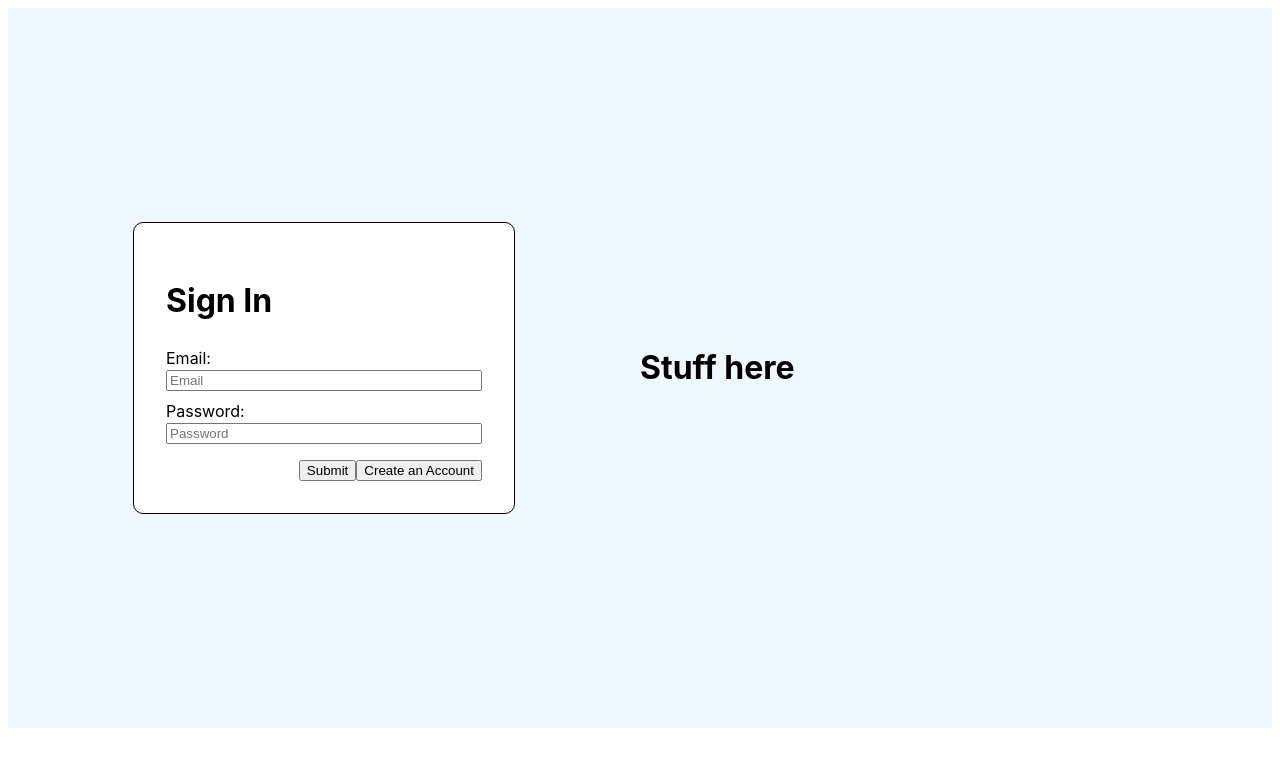
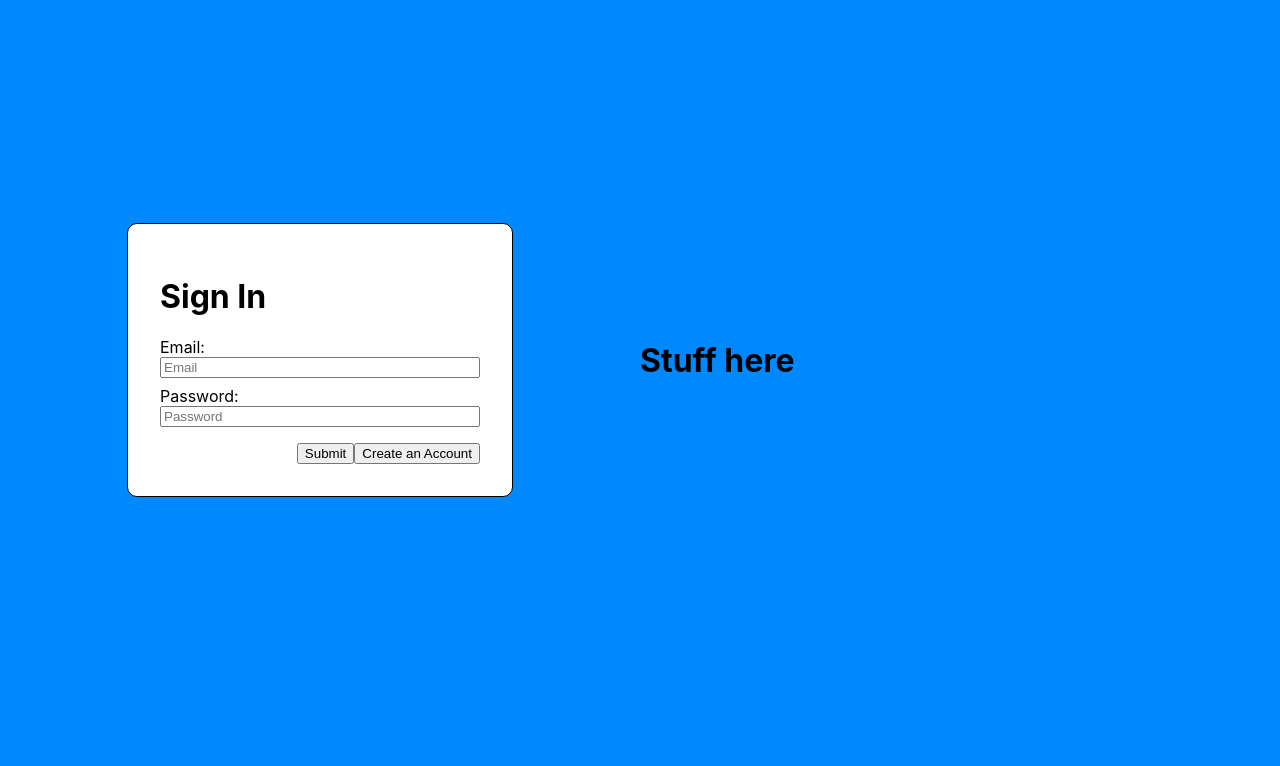
Before and after one commit to Jessiroo/to-do, a React (Vite) app: page / in a window 1280 px wide. Shown: the top 766 px of the page. Built offline with nearby package versions, Linux system fonts and the light colour scheme; no server answers.

Commit message:
moving auth to hook from context

```diff
--- a/src/App.jsx
+++ b/src/App.jsx
@@ -1,6 +1,5 @@
 import { createBrowserRouter, RouterProvider } from "react-router-dom";
 
-import AuthProvider from "./context/AuthProvider";
 import RootLayout from './pages/RootLayout';
 import WelcomePage from './pages/Welcome';
 import HomePage from './pages/Home';
@@ -18,9 +17,7 @@ const router = createBrowserRouter([
 
 function App() {
   return (
-    <AuthProvider>
-      <RouterProvider router={router} />
-    </AuthProvider>
+    <RouterProvider router={router} />
   );
 }
 
--- a/src/components/AddToDo.jsx
+++ b/src/components/AddToDo.jsx
@@ -6,7 +6,7 @@ import classes from './AddToDo.module.css';
 import { auth, db } from "../firebase/firebase_config";
 import { set, ref } from "firebase/database";
 
-const AddToDo = () => {
+const AddToDo = (props) => {
   const [newToDo, setNewToDo] = useState('');
 
   // Handler functions
@@ -16,6 +16,8 @@ const AddToDo = () => {
 
   const addItemHandler = () => {
     // const uid = uid();
+    const userId = auth.currentUser.uid;
+    console.log(userId);
     // set(ref(db, `/${auth.currentUser.uid}/${uid}`), {
     //   toDo: newToDo,
     //   uid,
@@ -24,7 +26,7 @@ const AddToDo = () => {
 
   // Component Return
   return (
-    <Card>
+    <Card className={classes.addCard}>
       <h1>Add New Item:</h1>
       <input
         onChange={newToDoChangeHandler}
--- a/src/components/AddToDo.module.css
+++ b/src/components/AddToDo.module.css
@@ -0,0 +1,12 @@
+.addCard {
+  display: flex;
+  flex-direction: column;
+  padding: 2rem;
+  width: 50%;
+}
+
+@media (max-width: 800px) {
+  .addCard {
+    width: 80%;
+  }
+}
--- a/src/components/Login.jsx
+++ b/src/components/Login.jsx
@@ -1,12 +1,15 @@
-import { Fragment, useContext, useState } from 'react';
+import { Fragment, useState } from 'react';
 
 import Card from '../Layout/Card';
 import Button from '../Layout/Button';
-import AuthContext from '../context/auth-context';
 import classes from './Login.module.css';
+import useAuth from '../hooks/use-auth';
 
 const Login = () => {
-  const { updateUser, createUser } = useContext(AuthContext);
+  const {
+    signInUser,
+    createUser,
+  } = useAuth();
   const [email, setEmail] = useState('');
   const [password, setPassword] = useState('');
   const [isRegistering, setIsRegistering] = useState(false);
@@ -26,7 +29,7 @@ const Login = () => {
   };
 
   const signInHandler = () => {
-    updateUser(email, password);
+    signInUser(email, password);
   };
 
   // Create Account Handlers
--- a/src/context/AuthProvider.jsx
+++ /dev/null
@@ -1,38 +0,0 @@
-import AuthContext from "./auth-context";
-import { auth } from "../firebase/firebase_config";
-import { createUserWithEmailAndPassword, onAuthStateChanged, signInWithEmailAndPassword, signOut } from "firebase/auth";
-
-// AuthProvider
-const AuthProvider = (props) => {
-
-  const updateUserHandler = (email, password) => {
-    signInWithEmailAndPassword(auth, email, password).catch(err => alert(err.message));
-  };
-
-  const createUserHandler = (email, password, verifyPassword) => {
-    if (password === verifyPassword) {
-      createUserWithEmailAndPassword(auth, email, password).catch(err => alert(err.message));
-    } else {
-      alert('Passwords must match!')
-    }
-  };
-
-  const clearUserHandler = () => {
-    signOut(auth).catch(err => alert(err.message));
-  };
-
-  // Provided authContext
-  const authContext = {
-    updateUser: updateUserHandler,
-    createUser: createUserHandler,
-    clearUser: clearUserHandler,
-  };
-
-  return (
-    <AuthContext.Provider value={authContext}>
-      {props.children}
-    </AuthContext.Provider>
-  );
-};
-
-export default AuthProvider;
--- a/src/context/auth-context.js
+++ /dev/null
@@ -1,9 +0,0 @@
-import { createContext } from "react";
-
-const AuthContext = createContext({
-  updateUser: (email, password) => {},
-  createUser: (email, password, verifyEmail) => {},
-  clearUser: () => {},
-});
-
-export default AuthContext;
--- /dev/null
+++ b/src/hooks/use-auth.js
@@ -0,0 +1,28 @@
+import { createUserWithEmailAndPassword, signInWithEmailAndPassword, signOut } from "firebase/auth";
+import { auth } from "../firebase/firebase_config";
+
+const useAuth = () => {
+  const signInUser = (email, password) => {
+    signInWithEmailAndPassword(auth, email, password).catch(err => alert(err.message));
+  };
+
+  const createUser = (email, password, verifyPassword) => {
+    if (password === verifyPassword) {
+      createUserWithEmailAndPassword(auth, email, password).catch(err => alert(err.message));
+    } else {
+      alert('Passwords must match!')
+    }
+  };
+
+  const clearUser = () => {
+    signOut(auth).catch(err => alert(err.message));
+  };
+
+  return {
+    signInUser,
+    createUser,
+    clearUser,
+  };
+};
+
+export default useAuth;
--- a/src/index.css
+++ b/src/index.css
@@ -1,7 +1,5 @@
 :root {
   font-family: Inter, system-ui, Avenir, Helvetica, Arial, sans-serif;
-  line-height: 1.5;
-  font-weight: 400;
 
   /* color-scheme: light dark;
   color: rgba(255, 255, 255, 0.87);
--- a/src/pages/Home.jsx
+++ b/src/pages/Home.jsx
@@ -1,19 +1,16 @@
-import { useContext, useEffect } from 'react';
+import { useEffect, useState } from 'react';
 import { useNavigate } from 'react-router-dom';
 
-import AuthContext from '../context/auth-context';
 import Button from '../Layout/Button';
-import Card from '../Layout/Card';
 import classes from './Home.module.css';
 import { onAuthStateChanged } from 'firebase/auth';
 import { auth } from '../firebase/firebase_config';
 import AddToDo from '../components/AddToDo';
+import useAuth from '../hooks/use-auth';
 
 const HomePage = () => {
-  const {
-    getUserId,
-    clearUser,
-  } = useContext(AuthContext);
+  // const [userAuthId, setUserAuthId] = useState(null);
+  const { clearUser } = useAuth();
   const navigate = useNavigate();
 
   useEffect(() => {
@@ -21,8 +18,8 @@ const HomePage = () => {
       if (!user) {
         navigate('/');
       } else {
-        const userId = user.uid;
-        console.log(userId);
+        // const userId = user.uid;
+        // setUserAuthId(userId);
       }
     });
   }, []);
--- a/src/pages/RootLayout.module.css
+++ b/src/pages/RootLayout.module.css
@@ -6,5 +6,10 @@
 } */
 
 .main {
-  background-color: aliceblue;
+  height: 100vh;
+  background-color: rgb(0, 136, 255);
+  position: absolute;
+  top: 0;
+  left: 0;
+  width: 100%;
 }
```
